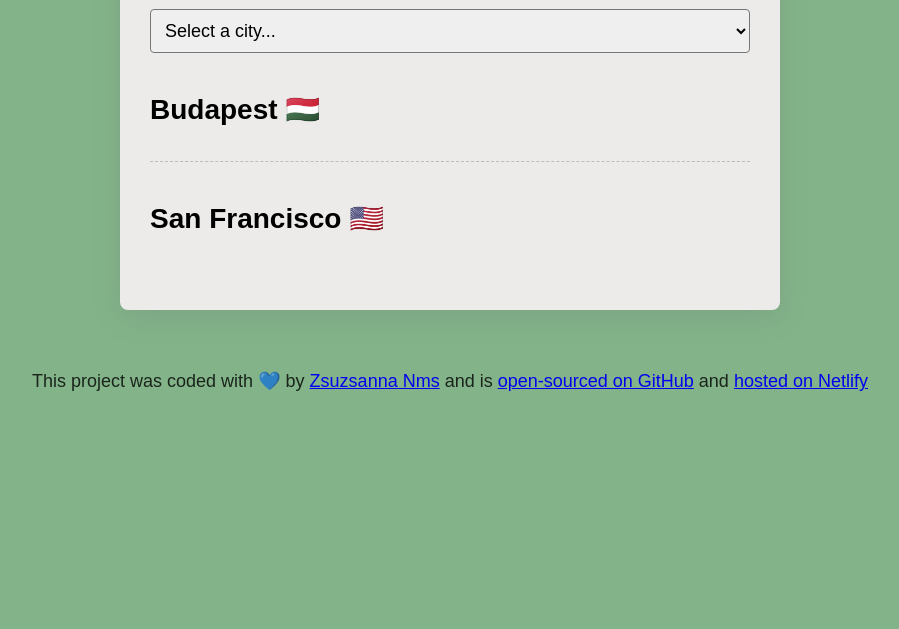
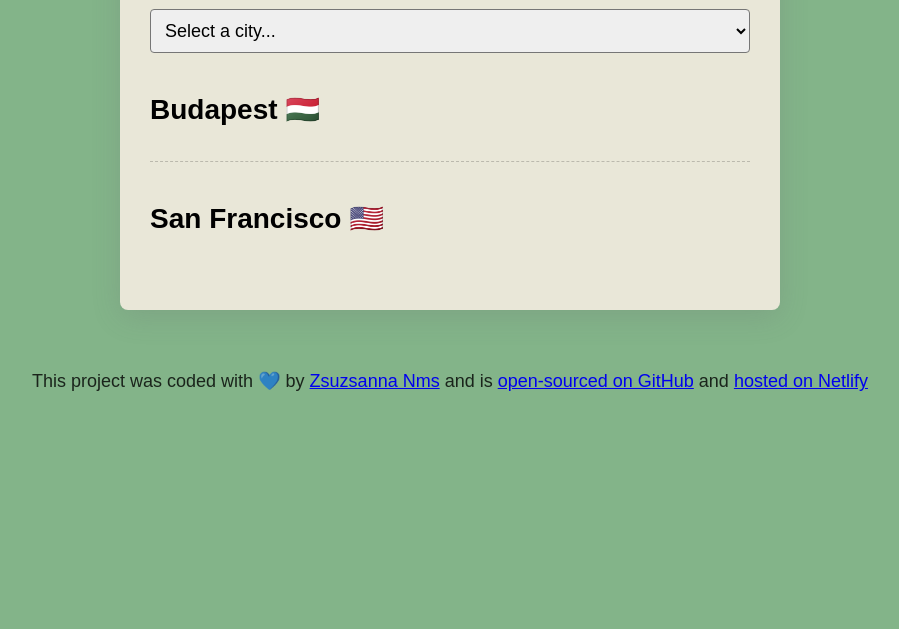
Before and after one commit to Hozsii/world-clock, a plain HTML site: page index.html in a window 1280 px wide. Shown: the part 171-800 px from the top of the page, without its empty margins (190-1089 px from the left). Drawn offline with nearby package versions, Linux system fonts and the light colour scheme; a script that the page names is missing.

Commit message:
Amended CSS

```diff
--- a/css/style.css
+++ b/css/style.css
@@ -25,7 +25,7 @@ select {
 .container {
   max-width: 600px;
   margin: 60px auto;
-  background-color: rgb(236, 235, 233);
+  background-color: rgb(233, 231, 216);
   padding: 30px;
   box-shadow: rgba(100, 100, 111, 0.2) 0px 7px 29px 0px;
   border-radius: 8px;
```
